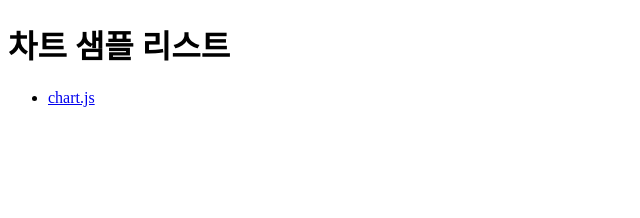
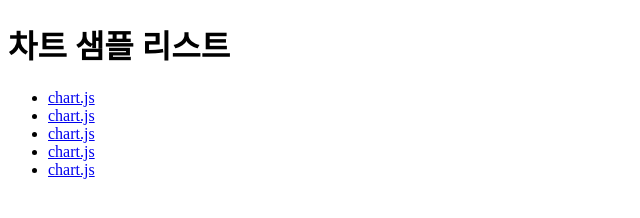
Before and after one commit to Librariann/chart_example, a website: page index.html in a window 1280 px wide. Shown: the whole page, without its empty margins (0-640 px from the left). Drawn offline with Linux system fonts and the light colour scheme.

Commit message:
edit chart list

```diff
--- a/index.html
+++ b/index.html
@@ -10,6 +10,10 @@
     <h1>차트 샘플 리스트</h1>
     <ul>
       <li><a href="./chartjs.html">chart.js</a></li>
+      <li><a href="./chartist.html">chart.js</a></li>
+      <li><a href="./amchart.html">chart.js</a></li>
+      <li><a href="./googlechart.html">chart.js</a></li>
+      <li><a href="./highchart.html">chart.js</a></li>
     </ul>
   </body>
 </html>
```
